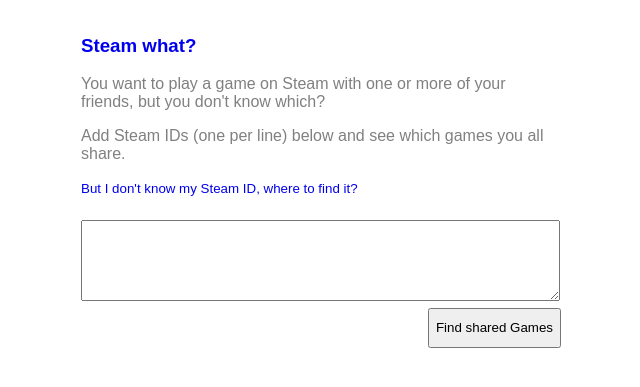
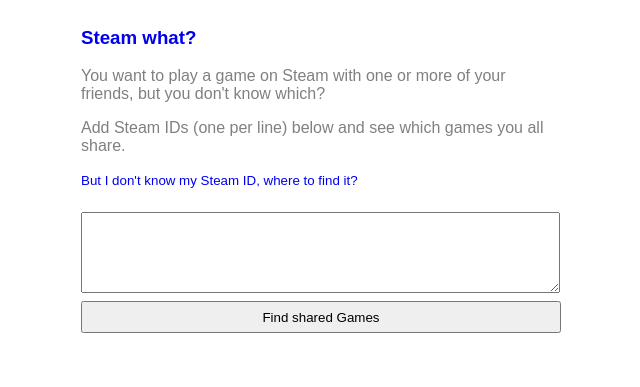
Before and after one commit to cb109/steamwhat, a Flask app: page / in a window 1280 px wide. Shown: the top 387 px of the page, without its empty margins (319-959 px from the left). Run offline with Flask 2, Linux system fonts and the light colour scheme; some web fonts are replaced.

Commit message:
Make button full width.

```diff
--- a/templates/client.html
+++ b/templates/client.html
@@ -31,10 +31,12 @@
             <p />
           </div>
           <textarea id="steamids" rows="5"></textarea>
-          <button id="find-btn"
-                  onclick="api.onFindSharedGamesClicked()">
-            Find shared Games
-          </button>
+          <div class="buttons">
+            <button id="find-btn"
+                    onclick="api.onFindSharedGamesClicked()">
+              Find shared Games
+            </button>
+          </div>
           <div id="warning" hidden>
             Something went wrong, please check your input and try again
           </div>
@@ -235,13 +237,17 @@
         text-decoration: none
       }
 
+      .hidden {
+        display: none;
+      }
+
       .container {
         display: flex;
         flex-direction: column;
         width: 100%;
         justify-content: center;
         align-items: center;
-        margin: .5em 1em 0 1em;
+        margin: 0 1em 0 1em;
       }
 
       .legend {
@@ -260,10 +266,15 @@
         width: calc(100% - .5em);
       }
 
-      .inputs button {
+      .buttons {
+        display: flex;
+        width: 100%;
         margin-top: .5em;
-        margin-left: auto;
-        height: 3em;
+        height: 2em;
+      }
+
+      #find-btn {
+        flex-grow: 5;
       }
 
       .inputs #warning {
```
